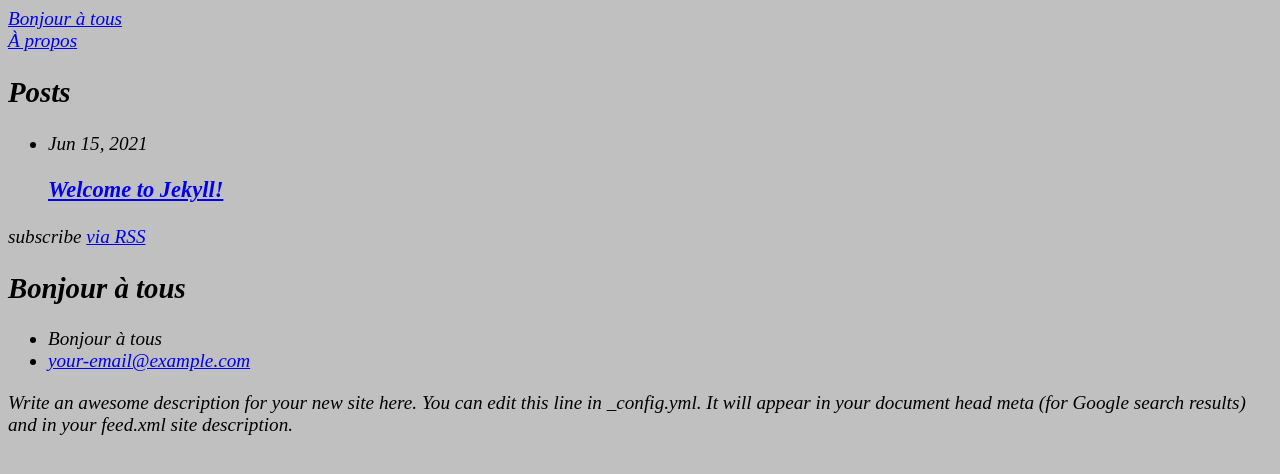
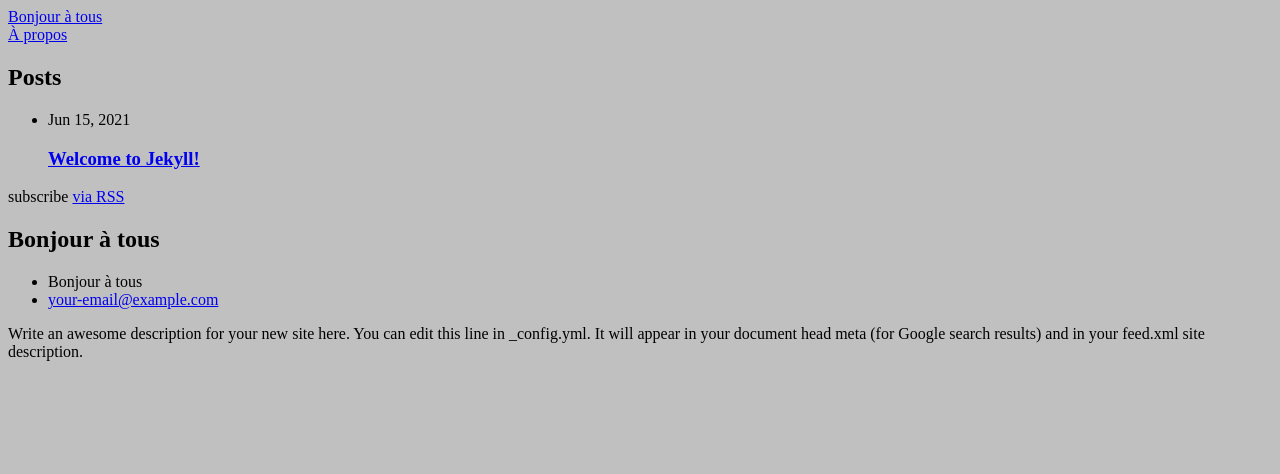
Before and after one commit to Corentin69008/Corentin69008.github.io, a Jekyll site: the page built from index.markdown, in a window 1280 px wide. Shown: the top 474 px of the page. Built offline with Jekyll 4.4.1, drawn with Linux system fonts in a browser that asks for light colours.

Commit message:
mise a jour du css

```diff
--- a/assets/main.css
+++ b/assets/main.css
@@ -5,7 +5,3 @@ p {
 html{
   background-color: #c0c0c0;
 }
-
-body {
-  font: italic 1.2em "Fira Sans", serif;
-}
```
